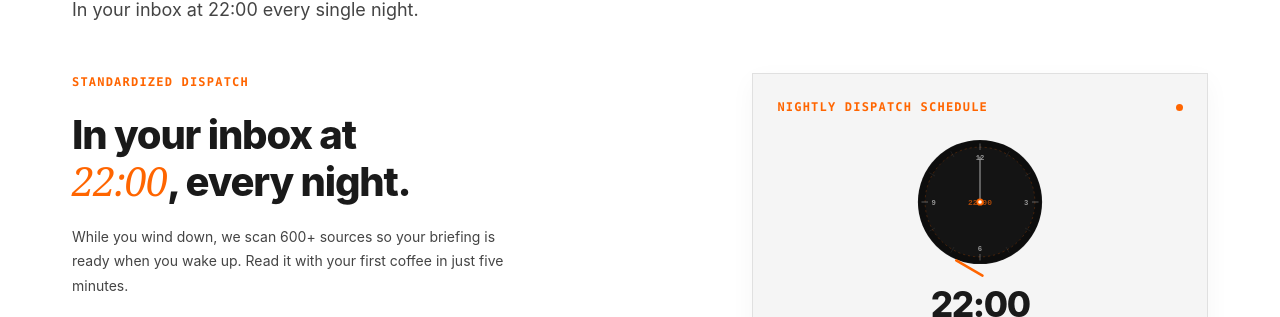
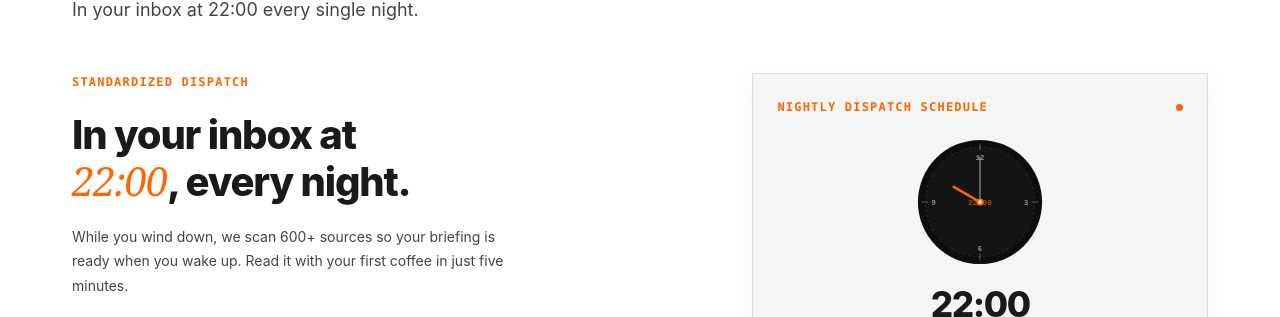
Before and after one commit to XY-COMBINATOR/mr-news, a Next.js app: page / in a window 1280 px wide. Shown: the part 2675-2992 px from the top of the page. Built offline with nearby package versions, Linux system fonts and the light colour scheme; no server answers; a web font is replaced by a local one.

Commit message:
fix: rotate dispatch clock hour hand around clock center

```diff
--- a/app/components/ClockSelector.tsx
+++ b/app/components/ClockSelector.tsx
@@ -72,7 +72,7 @@ export function ClockSelector() {
             stroke="#FF6500"
             strokeWidth="3.5"
             strokeLinecap="round"
-            style={{ transform: `rotate(${HOUR_ANGLE}deg)` }}
+            style={{ transform: `rotate(${HOUR_ANGLE}deg)`, transformBox: 'view-box', transformOrigin: '90px 90px' }}
           />
 
           {/* Minute hand: at 12 (on-the-hour) */}
```
